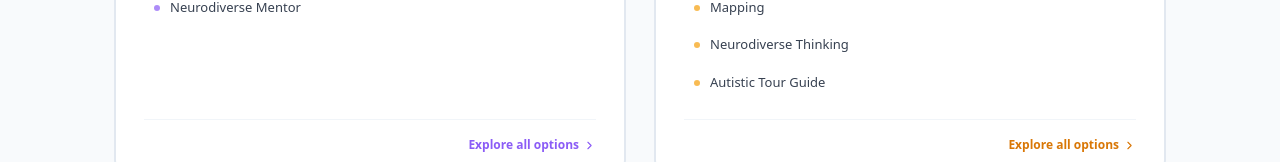
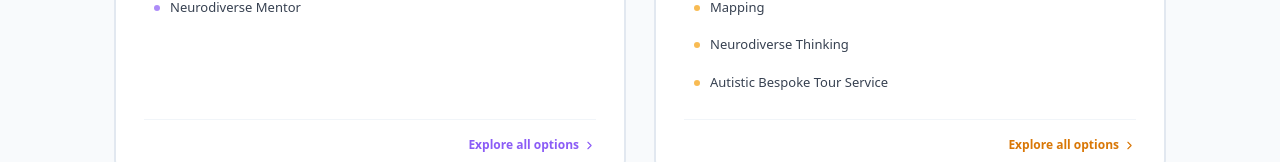
Before and after one commit to kramnoxid/career-plan, a React (Vite) app: page / in a window 1280 px wide. Shown: the part 729-891 px from the top of the page. Built offline with nearby package versions, Linux system fonts and the light colour scheme.

Commit message:
Update Plan D option 4 with Autistic Bespoke Tour Service content

```diff
--- a/src/data.js
+++ b/src/data.js
@@ -191,15 +191,16 @@ export const plans = {
         reflections: "2026-06-22: Least developed obviously!",
       },
       {
-        title: "Autistic Tour Guide",
-        sector: "Tourism / Education / Culture",
-        background: "Background to come.",
-        summary: "Details to come.",
-        whyIt: "Details to come.",
-        considerations: "Details to come.",
-        timeToEntry: "TBC",
-        salaryRange: "TBC",
-        reflections: "Reflections to come.",
+        title: "Autistic Bespoke Tour Service",
+        sector: "Tourism",
+        background: "Came out of chatting with Samantha, I had thought of doing driving / logistics for existing autistic providers, but was wary of therapeutic needs, Samantha had this in her mind.",
+        summary: "First thoughts are to provide a custom tour for ND families, some template options but also custom options allowing for interests and sensory profiles. I would be the tour designer and guide.",
+        whyIt: "Interesting design and logistics challenge. Variety. Meaningful. Being ND driven overcomes NT Tour obstacles of incessant and highly valued small talk.",
+        considerations: "Pretty niche. Lots of EF demand. School holidays will be busiest, not great for family. Significant cost and risk. Long and complex building phase, potentially high red tape and insurance hurdles.",
+        timeToEntry: "Long",
+        salaryRange: "Unknown",
+        nextSteps: "Just let the idea percolate.",
+        reflections: "2026-06-22: Interesting thought bubble at the moment.",
       },
     ],
   },
```
